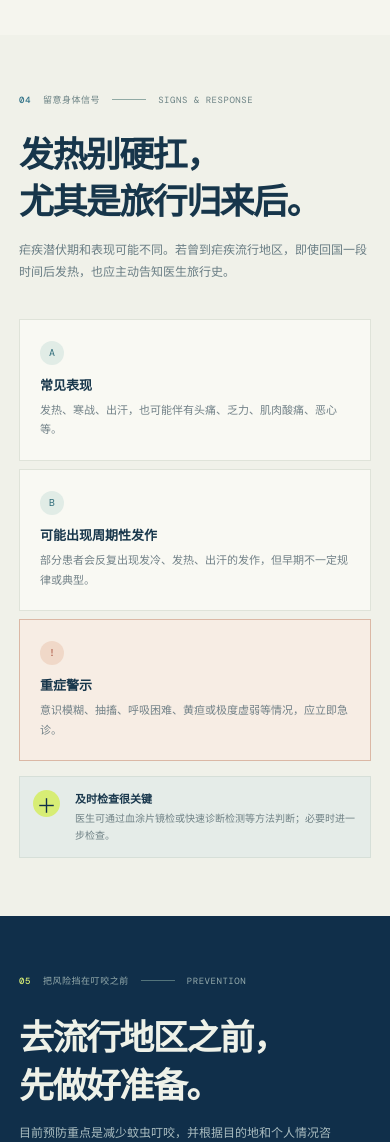
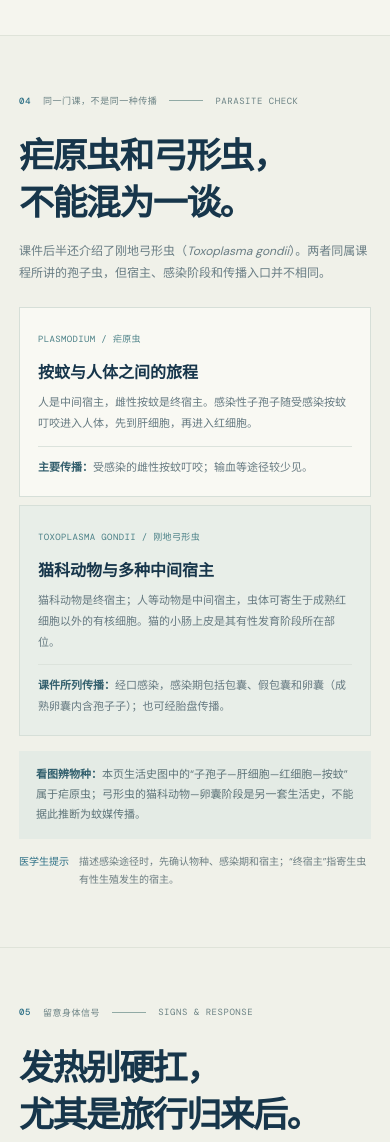
Before and after one commit to 1d1778/malaria-observatory-site, a plain HTML site: page index.html in a window 390 px wide. Shown: the part 3080-4222 px from the top of the page. Drawn offline with nearby package versions, Linux system fonts and the light colour scheme.

Commit message:
Add parasite transmission comparison (#1)
Co-authored-by: Copilot App <223556219+Copilot@users.noreply.github.com>

```diff
--- a/index.html
+++ b/index.html
@@ -22,6 +22,7 @@
       <nav class="site-nav" aria-label="主导航">
         <a href="#profile">认识疟原虫</a>
         <a href="#cycle">生命旅程</a>
+        <a href="#parasite-compare">疟原虫与弓形虫</a>
         <a href="#symptoms">症状识别</a>
         <a href="#prevention">科学预防</a>
       </nav>
@@ -170,9 +171,35 @@
         </div>
       </section>
 
+      <section class="comparison-section" id="parasite-compare" aria-labelledby="comparison-title">
+        <div class="section-wrap">
+          <div class="section-kicker"><span>04</span> 同一门课，不是同一种传播 <i></i> PARASITE CHECK</div>
+          <div class="comparison-heading">
+            <h2 id="comparison-title">疟原虫和弓形虫，<br>不能混为一谈。</h2>
+            <p>课件后半还介绍了刚地弓形虫（<i>Toxoplasma gondii</i>）。两者同属课程所讲的孢子虫，但宿主、感染阶段和传播入口并不相同。</p>
+          </div>
+          <div class="comparison-grid">
+            <article class="comparison-card">
+              <span class="comparison-label">PLASMODIUM / 疟原虫</span>
+              <h3>按蚊与人体之间的旅程</h3>
+              <p>人是中间宿主，雌性按蚊是终宿主。感染性子孢子随受感染按蚊叮咬进入人体，先到肝细胞，再进入红细胞。</p>
+              <p class="comparison-route"><strong>主要传播：</strong>受感染的雌性按蚊叮咬；输血等途径较少见。</p>
+            </article>
+            <article class="comparison-card comparison-card-toxo">
+              <span class="comparison-label">TOXOPLASMA GONDII / 刚地弓形虫</span>
+              <h3>猫科动物与多种中间宿主</h3>
+              <p>猫科动物是终宿主；人等动物是中间宿主，虫体可寄生于成熟红细胞以外的有核细胞。猫的小肠上皮是其有性发育阶段所在部位。</p>
+              <p class="comparison-route"><strong>课件所列传播：</strong>经口感染，感染期包括包囊、假包囊和卵囊（成熟卵囊内含孢子子）；也可经胎盘传播。</p>
+            </article>
+          </div>
+          <p class="comparison-note"><strong>看图辨物种：</strong>本页生活史图中的“子孢子—肝细胞—红细胞—按蚊”属于疟原虫；弓形虫的猫科动物—卵囊阶段是另一套生活史，不能据此推断为蚊媒传播。</p>
+          <p class="medical-note"><span>医学生提示</span>描述感染途径时，先确认物种、感染期和宿主；“终宿主”指寄生虫有性生殖发生的宿主。</p>
+        </div>
+      </section>
+
       <section class="symptoms-section" id="symptoms">
         <div class="section-wrap">
-          <div class="section-kicker"><span>04</span> 留意身体信号 <i></i> SIGNS & RESPONSE</div>
+          <div class="section-kicker"><span>05</span> 留意身体信号 <i></i> SIGNS & RESPONSE</div>
           <div class="symptoms-heading">
             <h2>发热别硬扛，<br>尤其是旅行归来后。</h2>
             <p>疟疾潜伏期和表现可能不同。若曾到疟疾流行地区，即使回国一段时间后发热，也应主动告知医生旅行史。</p>
@@ -201,7 +228,7 @@
 
       <section class="prevention-section" id="prevention">
         <div class="section-wrap">
-          <div class="section-kicker section-kicker-light"><span>05</span> 把风险挡在叮咬之前 <i></i> PREVENTION</div>
+          <div class="section-kicker section-kicker-light"><span>06</span> 把风险挡在叮咬之前 <i></i> PREVENTION</div>
           <div class="prevention-heading">
             <h2>去流行地区之前，<br>先做好准备。</h2>
             <p>目前预防重点是减少蚊虫叮咬，并根据目的地和个人情况咨询专业人员。</p>
@@ -216,7 +243,7 @@
       </section>
 
       <section class="quiz-section section-wrap" id="quiz">
-        <div class="section-kicker"><span>06</span> 快问快答 <i></i> KNOWLEDGE CHECK</div>
+        <div class="section-kicker"><span>07</span> 快问快答 <i></i> KNOWLEDGE CHECK</div>
         <div class="quiz-card">
           <div class="quiz-top"><span>FIELD CHECK / 01</span><span>一题自测</span></div>
           <h2>疟疾主要通过什么方式传播？</h2>
@@ -238,7 +265,7 @@
       </div>
       <div class="section-wrap footer-bottom">
         <span>健康科普 · 内容不替代专业诊疗建议</span>
-        <span>参考：世界卫生组织（WHO）疟疾事实清单；用户提供《第九次 孢子虫》课件（疟原虫部分）与图 11-3 扫描图</span>
+        <span>参考：世界卫生组织（WHO）疟疾事实清单；用户提供《第九次 孢子虫》课件（疟原虫与刚地弓形虫部分）及疟原虫生活史扫描图</span>
       </div>
     </footer>
   </body>
--- a/styles.css
+++ b/styles.css
@@ -124,6 +124,23 @@ button { font: inherit; }
 .species-detail { min-height: 200px; padding: 25px 27px; border-left: 3px solid #b1ce71; background: #e9eee7; }
 .species-label { font-size: 9px; color: #54838a; }.species-detail h3 { font-size: 20px; margin: 19px 0 8px; }.species-detail p { margin: 0; color: #61757b; font-size: 12px; line-height: 1.9; }.species-latin { display: block; margin-top: 18px; color: #688084; font-size: 10px; }
 
+.comparison-section { padding: 76px 0 78px; background: #f0f1e9; border-block: 1px solid #dfe3d9; }
+.comparison-heading { display: flex; justify-content: space-between; align-items: end; gap: 35px; margin-top: 26px; }
+.comparison-heading h2 { margin: 0; font-size: clamp(34px, 4vw, 45px); letter-spacing: -.045em; line-height: 1.35; }
+.comparison-heading > p { max-width: 430px; margin: 0 0 7px; color: #697d84; font-size: 12px; line-height: 1.9; }
+.comparison-grid { display: grid; grid-template-columns: repeat(2, 1fr); gap: 13px; margin-top: 32px; }
+.comparison-card { min-height: 220px; padding: 22px 23px; border: 1px solid #d6dfd8; background: #f9f9f3; }
+.comparison-card-toxo { background: #e8eee8; }
+.comparison-label { color: #4b8087; font: 9px var(--mono); letter-spacing: .04em; }
+.comparison-card h3 { margin: 16px 0 9px; font-size: 16px; }
+.comparison-card p { margin: 0; color: #657980; font-size: 11px; line-height: 1.9; }
+.comparison-card .comparison-route { margin-top: 12px; padding-top: 10px; border-top: 1px solid #dce3dc; }
+.comparison-route strong { color: #335f6d; }
+.comparison-note { margin: 15px 0 0; padding: 14px 17px; color: #5e7479; background: #e4ebe5; font-size: 11px; line-height: 1.8; }
+.comparison-note strong { color: #315f6d; }
+.medical-note { display: flex; align-items: baseline; gap: 10px; margin: 14px 0 0; color: #6b7d81; font-size: 10px; line-height: 1.8; }
+.medical-note span { flex: 0 0 auto; color: #2f7187; font-family: var(--mono); }
+
 .symptoms-section { padding: 74px 0 81px; background: #f0f1e9; }
 .symptoms-heading { display: flex; justify-content: space-between; align-items: end; gap: 35px; margin-top: 26px; }
 .symptoms-heading h2 { font-size: clamp(34px, 4vw, 45px); }.symptoms-heading p { max-width: 400px; margin: 0 0 7px; color: #697d84; font-size: 12px; line-height: 1.9; }
@@ -176,6 +193,7 @@ button { font: inherit; }
   .stage-detail { grid-template-columns: 1fr auto; gap: 10px; padding: 17px; }.detail-count { grid-column: 1 / -1; }.stage-detail h3 { font-size: 14px; }.stage-detail p { font-size: 11px; }.detail-tag { font-size: 9px; }
   .reproduction-key { grid-template-columns: 1fr; gap: 8px; }.reproduction-key article { min-height: auto; }.reproduction-arrow { transform: rotate(90deg); }.host-note { grid-column: auto; }.source-figure summary { padding: 12px; }.source-figure figure { padding: 0 10px 12px; }.figure-summary-note { display: none; }
   .species-grid { gap: 20px; }.species-grid h2 { font-size: 23px; }.species-detail { min-height: auto; }
+  .comparison-section { padding: 58px 0; }.comparison-heading { display: block; }.comparison-heading h2 { font-size: 35px; }.comparison-heading > p { margin-top: 12px; }.comparison-grid { grid-template-columns: 1fr; gap: 8px; margin-top: 22px; }.comparison-card { min-height: auto; padding: 18px; }.comparison-card h3 { margin-top: 12px; }.medical-note { align-items: flex-start; }
   .symptom-grid, .prevention-grid { grid-template-columns: 1fr; gap: 8px; }.symptom-card, .prevention-card { min-height: auto; }.symptom-card h3 { margin-top: 10px; }.prevention-card h3 { margin: 13px 0 6px; }
   .diagnosis-strip { align-items: flex-start; padding: 13px; }.diagnosis-side { display: none; }.diagnosis-strip p span { line-height: 1.7; }
   .travel-alert { align-items: flex-start; flex-wrap: wrap; gap: 11px; }.travel-alert p { flex-basis: calc(100% - 22px); }.travel-alert a { margin-left: 19px; }
```
